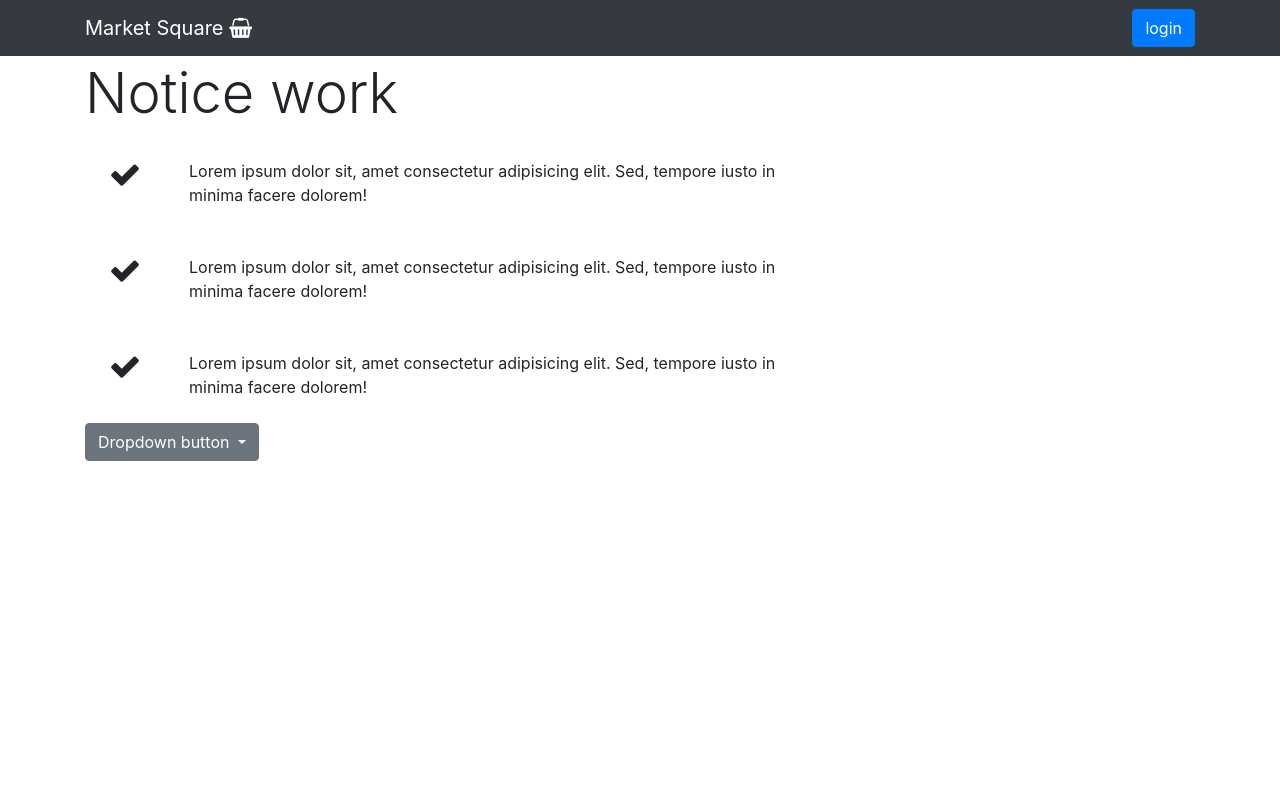
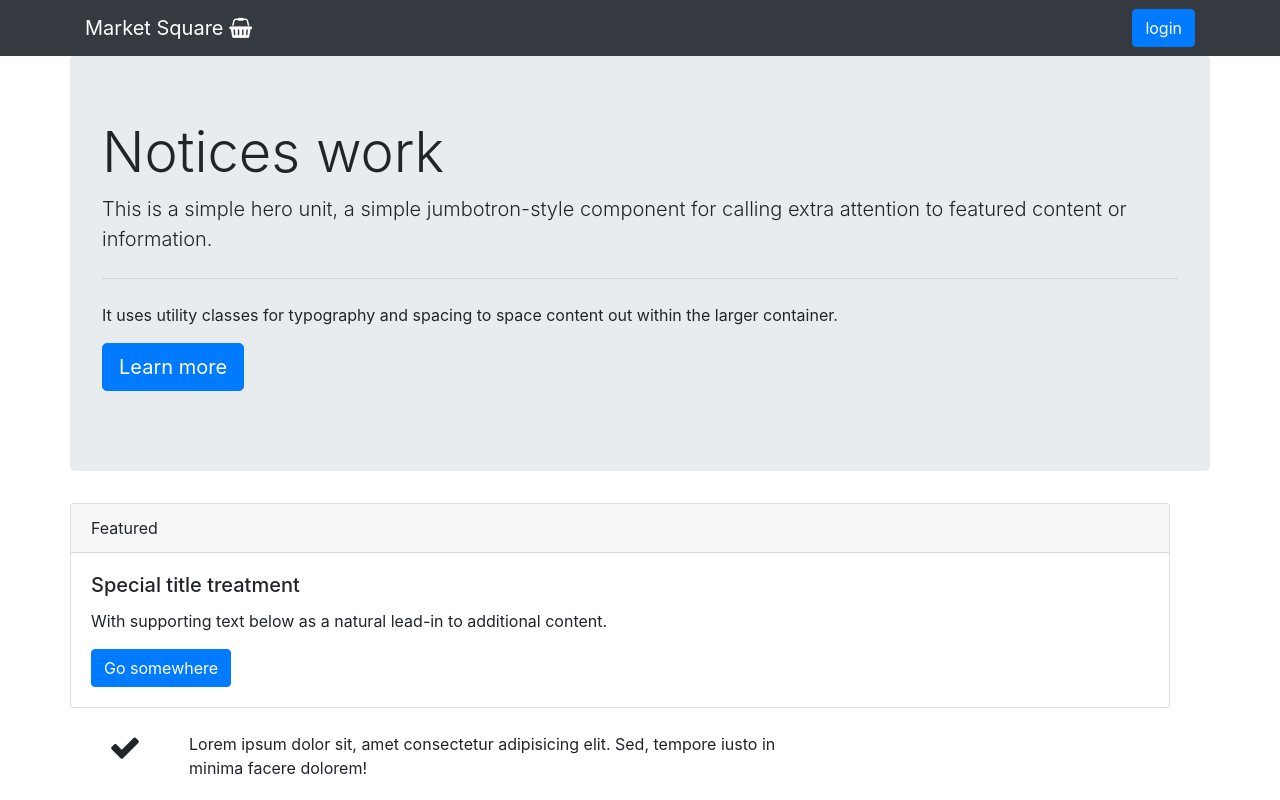
Before and after one commit to anowakowski/MarketSquare_SPA, an Angular app: page /notices in a window 1280 px wide. Shown: the top 800 px of the page. Built offline with nearby package versions, Linux system fonts and the light colour scheme.

Commit message:
add same bootstrap elements

```diff
--- a/src/app/app.component.html
+++ b/src/app/app.component.html
@@ -11,6 +11,6 @@
     </div>
   </div>
 </nav>
-<div style="margin-top: 60px;">
+<div style="margin-top: 55px;">
   <router-outlet></router-outlet>
 </div>
--- a/src/app/notices/notices.component.html
+++ b/src/app/notices/notices.component.html
@@ -1,8 +1,26 @@
 <div class="container">
   <div class="row">
+    <div class="jumbotron">
+      <h1 class="display-4">Notices work</h1>
+      <p class="lead">This is a simple hero unit, a simple jumbotron-style component for calling extra attention to featured content or information.</p>
+      <hr class="my-4">
+      <p>It uses utility classes for typography and spacing to space content out within the larger container.</p>
+      <p class="lead">
+        <a class="btn btn-primary btn-lg" href="#" role="button">Learn more</a>
+      </p>
+    </div>
+
+    <div class="card" style="width: 96.5%;">
+      <div class="card-header">
+        Featured
+      </div>
+      <div class="card-body">
+        <h5 class="card-title">Special title treatment</h5>
+        <p class="card-text">With supporting text below as a natural lead-in to additional content.</p>
+        <a href="#" class="btn btn-primary">Go somewhere</a>
+      </div>
+    </div>
     <div class="col-lg-8 d-none d-lg-block">
-
-      <h1 class="display-4">Notice work</h1>
       <div class="d-flex">
         <div class="p-4 align-self-start">
           <i class="fas fa fa-check fa-2x"></i>
```
